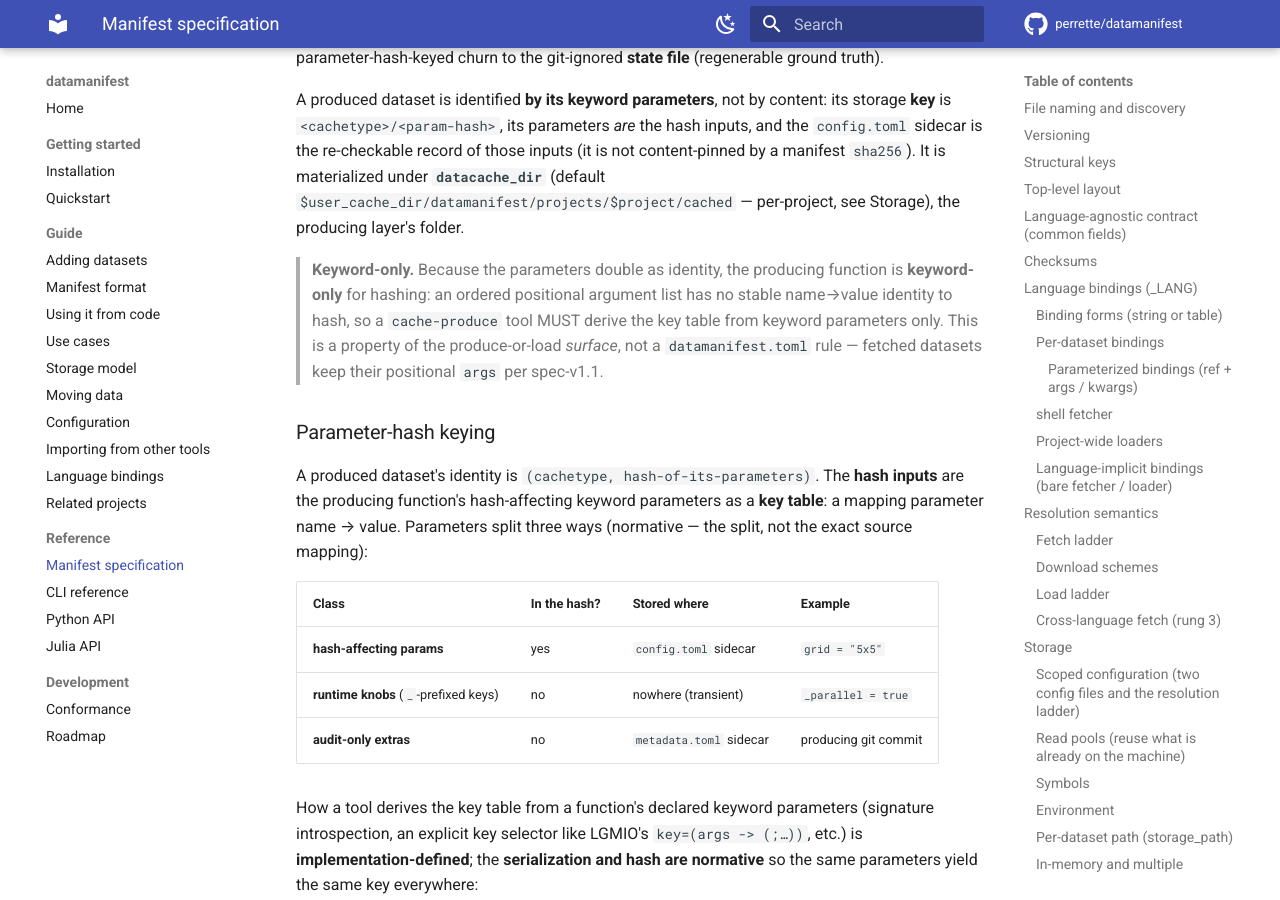
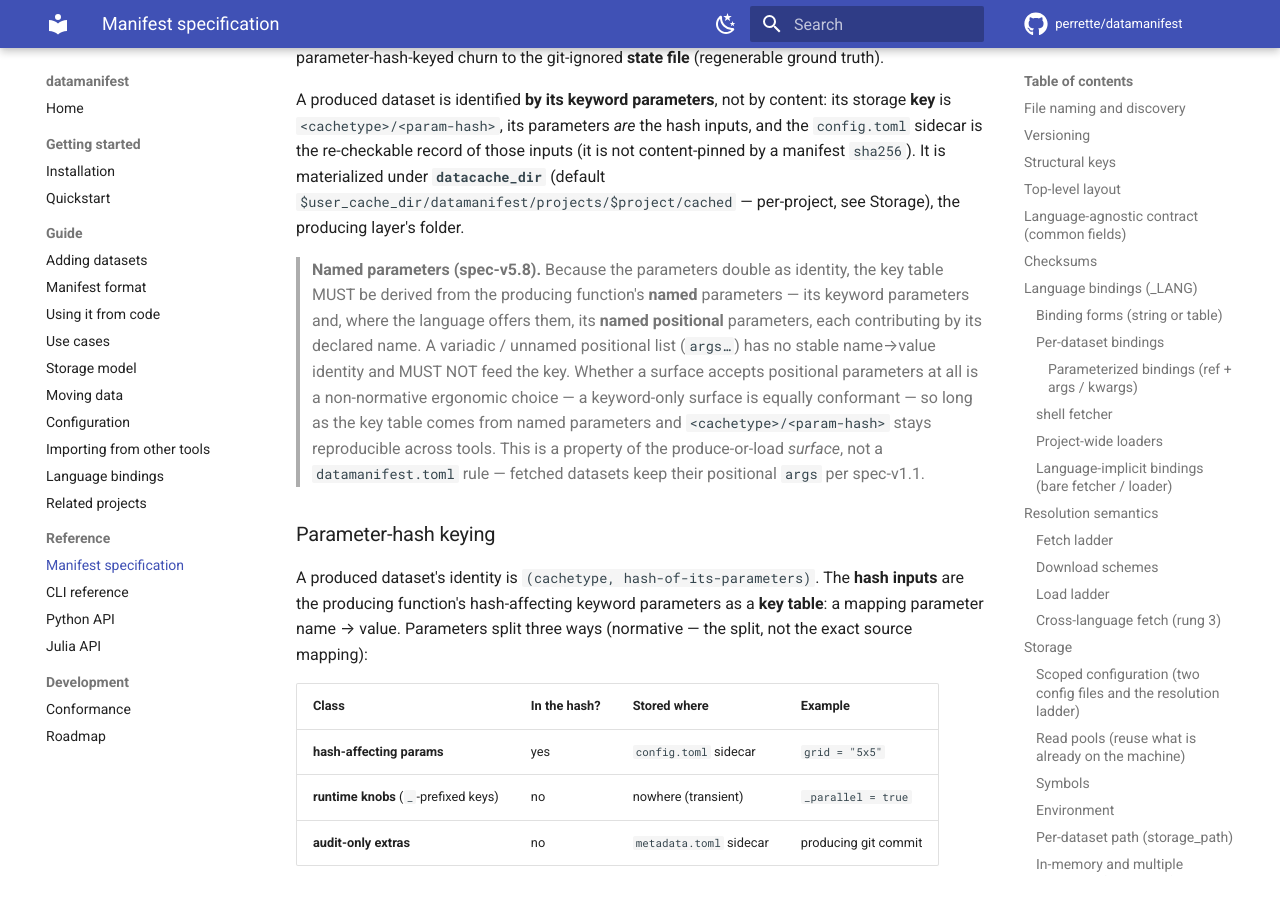
Before and after one commit to perrette/datamanifest, an MkDocs documentation site: the page built from docs/manifest-spec.md, in a window 1280 px wide and 900 px high, scrolled down 20218 px. Built offline with MkDocs 1.6.1 and Material for MkDocs 9.7.7, drawn with Linux system fonts in a browser that asks for light colours; comment, search, counter and statistics services are not loaded.

Commit message:
docs: sync manifest-spec.md (spec-v5.8 — named positional params may feed the cache key)

```diff
--- a/docs/manifest-spec.md
+++ b/docs/manifest-spec.md
@@ -779,11 +779,16 @@ content-pinned by a manifest `sha256`). It is materialized under **`datacache_di
 (default `$user_cache_dir/datamanifest/projects/$project/cached` — per-project, see
 Storage), the producing layer's folder.
 
-> **Keyword-only.** Because the parameters double as identity, the producing function
-> is **keyword-only** for hashing: an ordered positional argument list has no stable
-> name→value identity to hash, so a `cache-produce` tool MUST derive the key table from
-> keyword parameters only. This is a property of the produce-or-load *surface*, not a
-> `datamanifest.toml` rule — fetched datasets keep their positional `args` per spec-v1.1.
+> **Named parameters (spec-v5.8).** Because the parameters double as identity, the key
+> table MUST be derived from the producing function's **named** parameters — its keyword
+> parameters and, where the language offers them, its **named positional** parameters, each
+> contributing by its declared name. A variadic / unnamed positional list (`args…`) has no
+> stable name→value identity and MUST NOT feed the key. Whether a surface accepts positional
+> parameters at all is a non-normative ergonomic choice — a keyword-only surface is equally
+> conformant — so long as the key table comes from named parameters and
+> `<cachetype>/<param-hash>` stays reproducible across tools. This is a property of the
+> produce-or-load *surface*, not a `datamanifest.toml` rule — fetched datasets keep their
+> positional `args` per spec-v1.1.
 
 ### Parameter-hash keying
 
```
